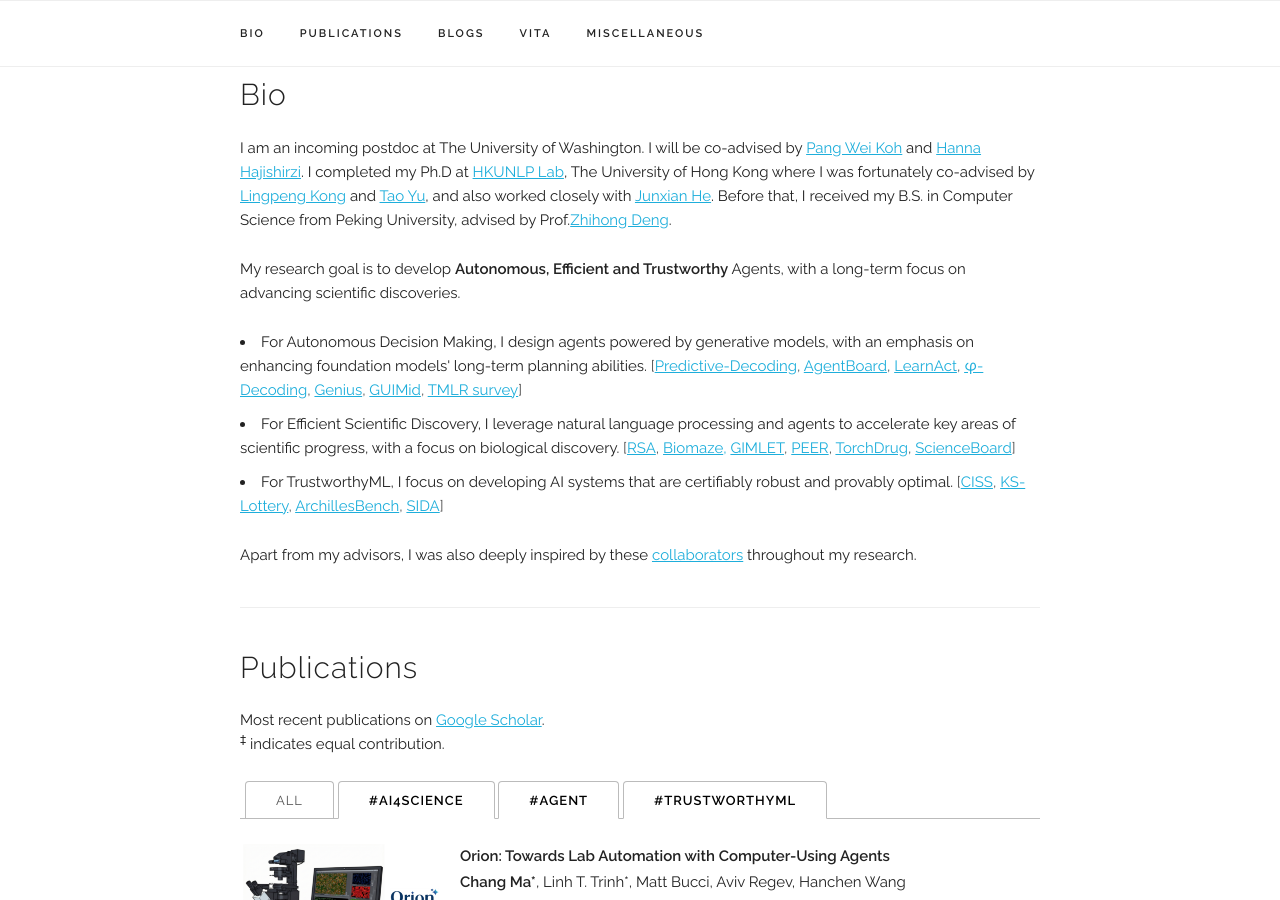
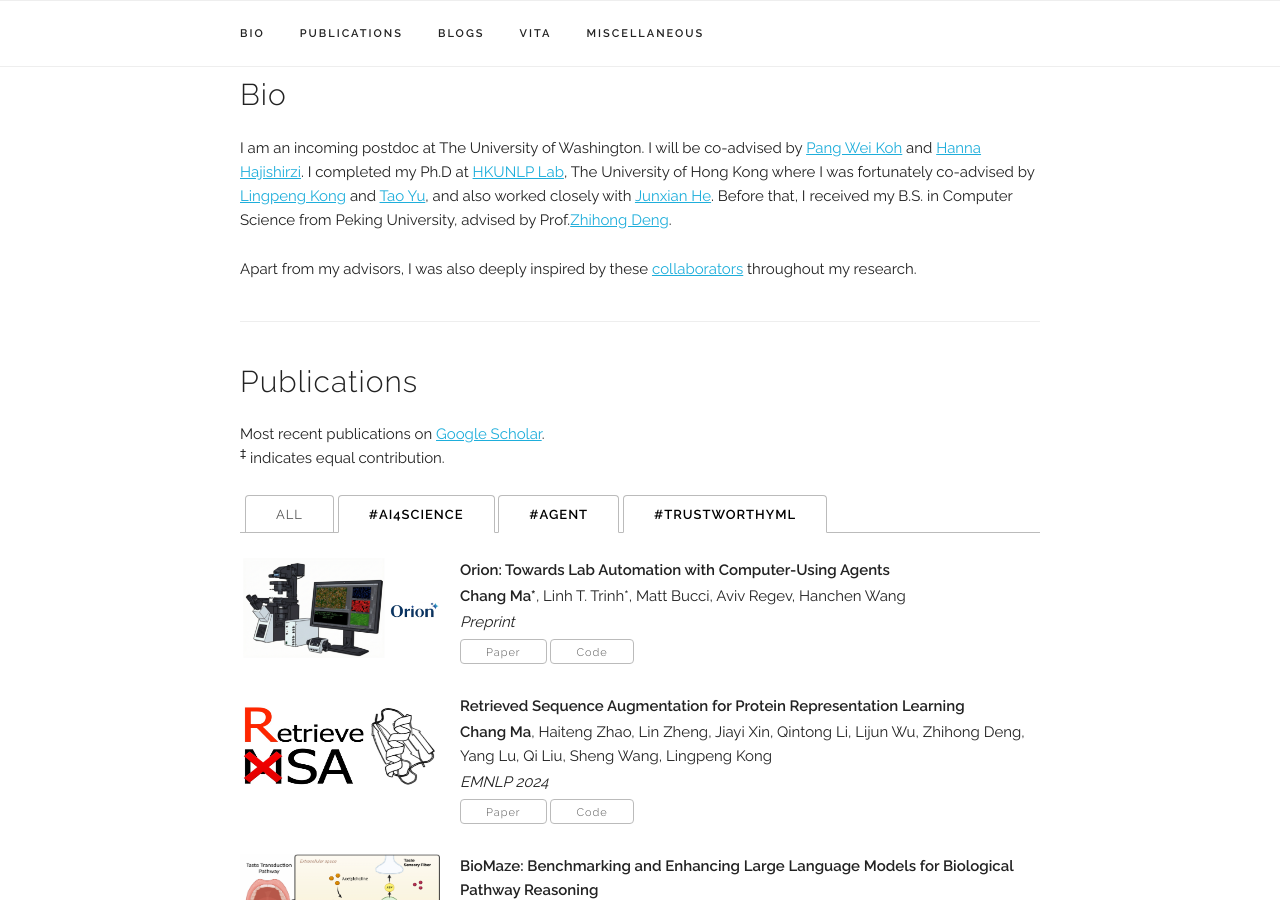
Before and after one commit to chang-github-00/-changma, a Jekyll site: the page built from index.html, in a window 1280 px wide and 900 px high, scrolled down 347 px. Built offline with Jekyll 4.4.1, drawn with Linux system fonts in a browser that asks for light colours; some web fonts are replaced.

Commit message:
Remove research goals from index.html
Removed research goals and interests section from bio.

```diff
--- a/index.html
+++ b/index.html
@@ -38,16 +38,6 @@ title: Home
   <p>
   I am an incoming postdoc at The University of Washington. I will be co-advised by <a href="https://koh.pw/" target="_blank" rel="noopener noreferrer">Pang Wei Koh</a> and <a href="https://homes.cs.washington.edu/~hannaneh/" target="_blank" rel="noopener noreferrer">Hanna Hajishirzi</a>. I completed my Ph.D at <a href="https://hkunlp.github.io/" target="_blank" rel="noopener noreferrer">HKUNLP Lab</a>, The University of Hong Kong where I was fortunately co-advised by <a href="https://ikekonglp.github.io" target="_blank" rel="noopener noreferrer">Lingpeng Kong</a> and <a href="https://taoyds.github.io" target="_blank" rel="noopener noreferrer">Tao Yu</a>, and also worked closely with <a href="https://jxhe.github.io" target="_blank" rel="noopener noreferrer">Junxian He</a>.   Before that,  I received my B.S. in Computer Science from Peking University, advised by Prof.<a href="https://www.cis.pku.edu.cn/jzyg/szdw/dzh.htm" target="_blank" rel="noopener noreferrer">Zhihong Deng</a>.
   </p>
-  <p>
-    My research goal is to develop <b>Autonomous, Efficient and Trustworthy</b> Agents, with a long-term focus on advancing scientific discoveries.
-      <li>For Autonomous Decision Making, I design agents powered by generative models, with an emphasis on enhancing foundation models' long-term planning abilities. <span class="project">[<a href="https://arxiv.org/pdf/2410.17195">Predictive-Decoding</a>, <a href="https://arxiv.org/pdf/2401.13178">AgentBoard</a>, <a href="https://arxiv.org/pdf/2402.15809">LearnAct</a>,  <a href="https://arxiv.org/pdf/2503.13288">φ-Decoding</a>, <a href="https://arxiv.org/pdf/2504.08672">Genius</a>, <a href="https://arxiv.org/pdf/2504.10127">GUIMid</a>, <a href="https://arxiv.org/pdf/2412.03920">TMLR survey</a>]</span></li>
-      <li>For Efficient Scientific Discovery, I leverage natural language processing and agents to accelerate key areas of scientific progress, with a focus on biological discovery. <span class="project">[<a href="https://www.biorxiv.org/content/10.1101/2023.02.22.529597v3.full.pdf">RSA</a>, <a href="https://arxiv.org/pdf/2502.16660">Biomaze<a>, <a href="https://www.biorxiv.org/content/10.1101/2023.05.30.542904v1.full.pdf">GIMLET</a>, <a href="https://arxiv.org/pdf/2206.02096.pdf">PEER</a>, <a href="https://arxiv.org/pdf/2202.08320.pdf">TorchDrug</a>, <a href="https://github.com/OS-Copilot/ScienceBoard">ScienceBoard</a>]</span></li>
-      <li>For TrustworthyML, I focus on developing AI systems that are certifiably robust and provably optimal. <span class="project">[<a href="https://arxiv.org/pdf/2205.12331.pdf">CISS</a>, <a href="https://arxiv.org/pdf/2402.02801">KS-Lottery</a>, <a href="https://arxiv.org/pdf/2303.03840.pdf">ArchillesBench</a>, <a href="https://arxiv.org/pdf/2110.12184">SIDA</a>]</span></li>
-      <!-- By bridging foundational machine learning research with real-world scientific applications, my work aims to create robust, reasoning-intensive AI systems capable of addressing critical challenges, including treating human diseases and uncovering the fundamental laws of nature. -->
-  </p>
-  <!-- <p>
-    <span class="highlight">I'm on the job market now!</span> <span class="bold">See my research statement <a href={{ "/assets/cv/rs.pdf" | prepend: site.baseurl }}>here</a>.</span>
-  </p> -->
 <p>
 </p>
   <!-- <h5>Research Interest</h5>
```
